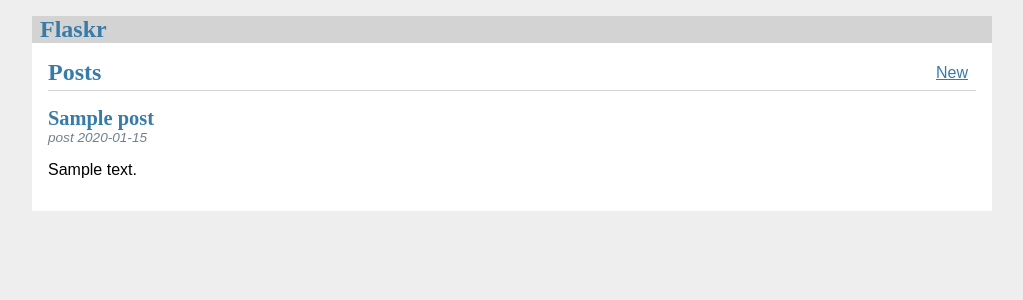
After one commit to riccardotommasini/smart24, a Python web app: template glaciers_vulgarisation/api/templates/index.html in a window 1280 px wide. The commit adds this page. Shown: the top 300 px of the page, without its empty margins (128-1151 px from the left). Run offline with Jinja, Linux system fonts and the light colour scheme; the template is opened without the code that fills it: most values are stand-ins (such as "Sample title", 1, 10 or a date in 2020).

Commit message:
fonctionnel

```diff
--- /dev/null
+++ b/glaciers_vulgarisation/api/static/style.css
@@ -0,0 +1,112 @@
+html {
+    font-family: sans-serif;
+    background: #eee;
+    padding: 1rem;
+}
+body {
+    max-width: 960px;
+    margin: 0 auto;
+    background: white;
+}
+h1 {
+    font-family: serif;
+    color: #377ba8;
+    margin: 1rem 0;
+}
+a {
+    color: #377ba8;
+}
+hr {
+    border: none;
+    border-top: 1px solid lightgray;
+}
+nav {
+    background: lightgray;
+    display: flex;
+    align-items: center;
+    padding: 0 0.5rem;
+}
+nav h1 {
+    flex: auto;
+    margin: 0;
+}
+nav h1 a {
+    text-decoration: none;
+    padding: 0.25rem 0.5rem;
+}
+nav ul {
+    display: flex;
+    list-style: none;
+    margin: 0;
+    padding: 0;
+}
+nav ul li a,
+nav ul li span,
+header .action {
+    display: block;
+    padding: 0.5rem;
+}
+.content {
+    padding: 0 1rem 1rem;
+}
+.content > header {
+    border-bottom: 1px solid lightgray;
+    display: flex;
+    align-items: flex-end;
+}
+.content > header h1 {
+    flex: auto;
+    margin: 1rem 0 0.25rem 0;
+}
+.flash {
+    margin: 1em 0;
+    padding: 1em;
+    background: #cae6f6;
+    border: 1px solid #377ba8;
+}
+.post > header {
+    display: flex;
+    align-items: flex-end;
+    font-size: 0.85em;
+}
+.post > header > div:first-of-type {
+    flex: auto;
+}
+.post > header h1 {
+    font-size: 1.5em;
+    margin-bottom: 0;
+}
+.post .about {
+    color: slategray;
+    font-style: italic;
+}
+.post .body {
+    white-space: pre-line;
+}
+.content:last-child {
+    margin-bottom: 0;
+}
+.content form {
+    margin: 1em 0;
+    display: flex;
+    flex-direction: column;
+}
+.content label {
+    font-weight: bold;
+    margin-bottom: 0.5em;
+}
+.content input,
+.content textarea {
+    margin-bottom: 1em;
+}
+.content textarea {
+    min-height: 12em;
+    resize: vertical;
+}
+input.danger {
+    color: #cc2f2e;
+}
+input[type="submit"] {
+    align-self: start;
+    min-width: 10em;
+}
--- a/glaciers_vulgarisation/api/view/templates/base.html
+++ b/glaciers_vulgarisation/api/templates/base.html
@@ -3,22 +3,13 @@
 <link rel="stylesheet" href="{{ url_for('static', filename='style.css') }}">
 <nav>
   <h1>Flaskr</h1>
-  <ul>
-    {% if g.user %}
-      <li><span>{{ g.user['username'] }}</span>
-      <li><a href="{{ url_for('auth.logout') }}">Log Out</a>
-    {% else %}
-      <li><a href="{{ url_for('auth.register') }}">Register</a>
-      <li><a href="{{ url_for('auth.login') }}">Log In</a>
-    {% endif %}
-  </ul>
 </nav>
 <section class="content">
   <header>
     {% block header %}{% endblock %}
   </header>
   {% for message in get_flashed_messages() %}
-    <div class="flash">{{ message }}</div>
+  <div class="flash">{{ message }}</div>
   {% endfor %}
   {% block content %}{% endblock %}
 </section>
--- /dev/null
+++ b/glaciers_vulgarisation/api/templates/index.html
@@ -0,0 +1,25 @@
+{% extends 'base.html' %}
+
+{% block header %}
+<h1>{% block title %}Posts{% endblock %}</h1>
+
+<a class="action" href="{{ url_for('post_post_list') }}">New</a>
+
+{% endblock %}
+
+{% block content %}
+{% for post in posts %}
+<article class="post">
+  <header>
+    <div>
+      <h1>{{ post.title }}</h1>
+      <div class="about">post {{ post.created.strftime('%Y-%m-%d') }}</div>
+    </div>
+  </header>
+  <p class="body">{{ post.body }}</p>
+</article>
+{% if not loop.last %}
+<hr>
+{% endif %}
+{% endfor %}
+{% endblock %}
```
Also changed, not shown: glaciers_vulgarisation/api/DAO/authDAO.py (deleted, +0 -17 lines), glaciers_vulgarisation/api/__init__.py (+1 -19 lines), glaciers_vulgarisation/api/auth.py (deleted, +0 -70 lines), glaciers_vulgarisation/api/blog.py (+7 -16 lines), glaciers_vulgarisation/api/metier/models.py (+0 -17 lines), glaciers_vulgarisation/api/metier/services.py (+2 -47 lines), glaciers_vulgarisation/api/view/static/style.css (deleted, +0 -26 lines), glaciers_vulgarisation/api/view/templates/auth/login.html (deleted, +0 -15 lines), glaciers_vulgarisation/api/view/templates/auth/register.html (deleted, +0 -15 lines), glaciers_vulgarisation/api/view/templates/blog/index.html (deleted, +0 -28 lines), glaciers_vulgarisation/README.md, glaciers_vulgarisation/api/templates/create.html (renamed from glaciers_vulgarisation/api/view/templates/blog/create.html), glaciers_vulgarisation/api/templates/update.html (renamed from glaciers_vulgarisation/api/view/templates/blog/update.html), glaciers_vulgarisation/instance/flaskr.sqlite, 1 more files, 2 other files.
